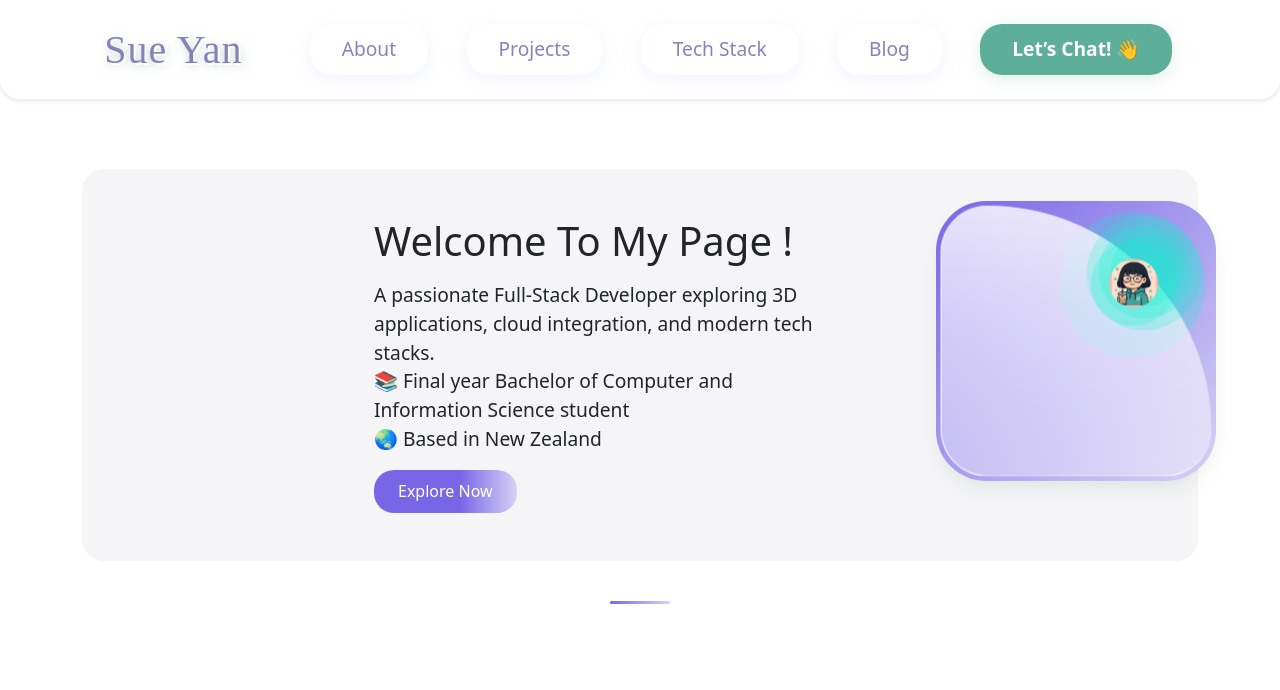
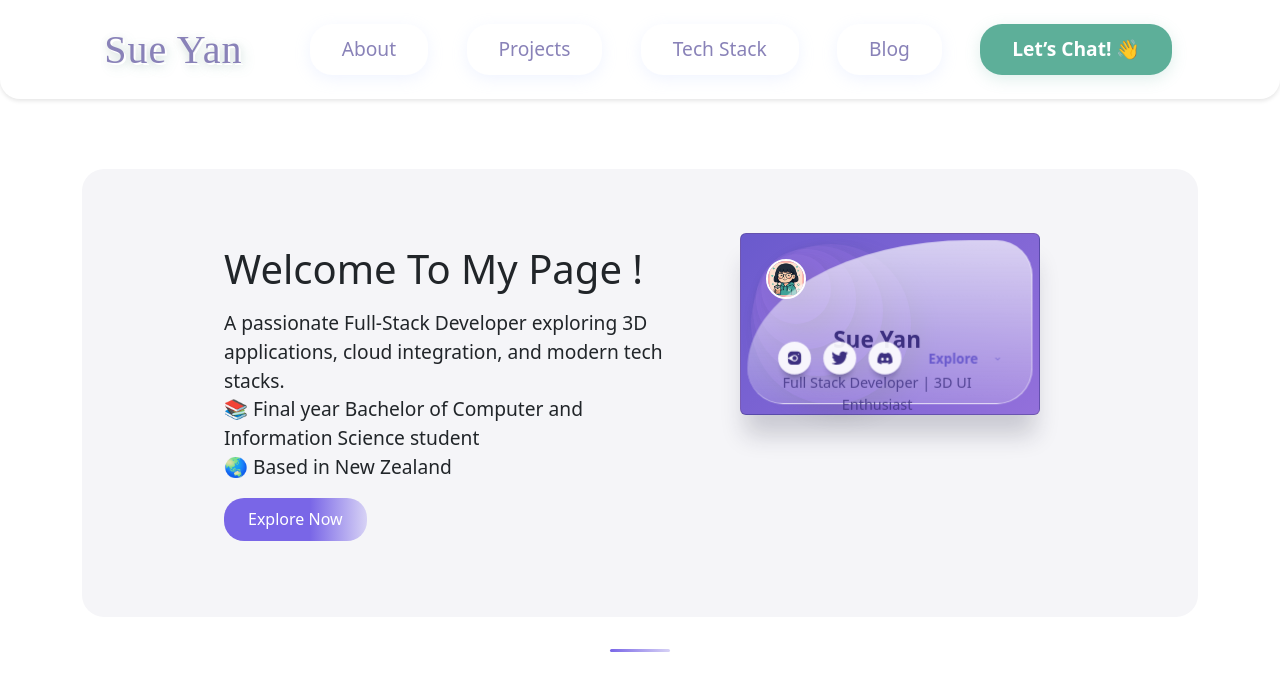
Before and after one commit to sueyan9/my-portfolio, a React (Vite) app: page / in a window 1280 px wide. Shown: the top 690 px of the page. Built offline with nearby package versions, Linux system fonts and the light colour scheme.

Commit message:
avatar img change

```diff
--- /dev/null
+++ b/src/components/AvatarCard.css
@@ -0,0 +1,254 @@
+/* From Uiverse.io by chase2k25 */
+.parent {
+    width: 300px;
+    height: 320px;
+    perspective: 1200px;
+}
+
+.card {
+    height: 100%;
+    border-radius: 40px;
+    background: linear-gradient(
+            135deg,
+            rgb(106, 90, 205) 0%,
+            rgb(147, 112, 219) 100%
+    );
+    transition: all 0.6s ease-in-out;
+    transform-style: preserve-3d;
+    box-shadow:
+            rgba(30, 30, 60, 0) 40px 50px 25px -40px,
+            rgba(30, 30, 60, 0.2) 0px 25px 25px -5px;
+}
+
+.glass {
+    transform-style: preserve-3d;
+    position: absolute;
+    inset: 10px;
+    border-radius: 45px;
+    border-top-left-radius: 100%;
+    background: linear-gradient(
+            0deg,
+            rgba(255, 255, 255, 0.2) 0%,
+            rgba(255, 255, 255, 0.7) 100%
+    );
+    transform: translate3d(0px, 0px, 30px);
+    border-right: 1px solid rgba(255, 255, 255, 0.5);
+    border-bottom: 1px solid rgba(255, 255, 255, 0.5);
+    transition: all 0.6s ease-in-out;
+}
+
+.content {
+    padding: 90px 50px 0px 25px;
+    transform: translate3d(0, 0, 31px);
+}
+
+.content .title {
+    display: block;
+    color: #3c2f80;
+    font-weight: 900;
+    font-size: 22px;
+}
+
+.content .text {
+    display: block;
+    color: rgba(60, 47, 128, 0.8);
+    font-size: 14px;
+    margin-top: 15px;
+}
+
+.bottom {
+    padding: 12px 15px;
+    transform-style: preserve-3d;
+    position: absolute;
+    bottom: 25px;
+    left: 25px;
+    right: 25px;
+    display: flex;
+    align-items: center;
+    justify-content: space-between;
+    transform: translate3d(0, 0, 31px);
+}
+
+.bottom .view-more {
+    display: flex;
+    align-items: center;
+    width: 40%;
+    justify-content: flex-end;
+    transition: all 0.3s ease-in-out;
+}
+
+.bottom .view-more:hover {
+    transform: translate3d(0, 0, 15px);
+}
+
+.bottom .view-more .view-more-button {
+    background: none;
+    border: none;
+    color: #6a5acd;
+    font-weight: bold;
+    font-size: 13px;
+}
+
+.bottom .view-more .svg {
+    fill: none;
+    stroke: #6a5acd;
+    stroke-width: 2.5px;
+    max-height: 14px;
+}
+
+.bottom .social-buttons-container {
+    display: flex;
+    gap: 12px;
+    transform-style: preserve-3d;
+}
+
+.bottom .social-buttons-container .social-button {
+    width: 32px;
+    aspect-ratio: 1;
+    padding: 6px;
+    background: rgba(255, 255, 255, 0.9);
+    border-radius: 50%;
+    border: none;
+    display: grid;
+    place-content: center;
+    box-shadow: rgba(30, 30, 60, 0.4) 0px 8px 6px -5px;
+}
+
+.bottom .social-buttons-container .social-button:first-child {
+    transition:
+            transform 0.3s ease-in-out 0.3s,
+            box-shadow 0.3s ease-in-out 0.3s;
+}
+
+.bottom .social-buttons-container .social-button:nth-child(2) {
+    transition:
+            transform 0.3s ease-in-out 0.5s,
+            box-shadow 0.3s ease-in-out 0.5s;
+}
+
+.bottom .social-buttons-container .social-button:nth-child(3) {
+    transition:
+            transform 0.3s ease-in-out 0.7s,
+            box-shadow 0.3s ease-in-out 0.7s;
+}
+
+.bottom .social-buttons-container .social-button .svg {
+    width: 16px;
+    fill: #3c2f80;
+}
+
+.bottom .social-buttons-container .social-button:hover {
+    background: #3c2f80;
+}
+
+.bottom .social-buttons-container .social-button:hover .svg {
+    fill: #ffffff;
+}
+
+.bottom .social-buttons-container .social-button:active {
+    background: #ffd700;
+}
+
+.bottom .social-buttons-container .social-button:active .svg {
+    fill: #3c2f80;
+}
+
+.logo {
+    position: absolute;
+    left: 0;
+    top: 0;
+    transform-style: preserve-3d;
+}
+
+.logo .circle {
+    display: block;
+    position: absolute;
+    aspect-ratio: 1;
+    border-radius: 50%;
+    top: 0;
+    left: 0;
+    box-shadow: rgba(100, 100, 111, 0.2) 10px 10px 20px 0px;
+    background: rgba(147, 112, 219, 0.3);
+    transition: all 0.6s ease-in-out;
+}
+
+.logo .circle1 {
+    width: 160px;
+    transform: translate3d(0, 0, 25px);
+    top: 10px;
+    left: 10px;
+}
+
+.logo .circle2 {
+    width: 130px;
+    transform: translate3d(0, 0, 45px);
+    top: 12px;
+    left: 12px;
+    transition-delay: 0.3s;
+}
+
+.logo .circle3 {
+    width: 100px;
+    transform: translate3d(0, 0, 65px);
+    top: 15px;
+    left: 15px;
+    transition-delay: 0.6s;
+}
+
+.logo .circle4 {
+    width: 70px;
+    transform: translate3d(0, 0, 85px);
+    top: 20px;
+    left: 20px;
+    transition-delay: 0.9s;
+}
+
+.logo .circle5 {
+    width: 40px;
+    transform: translate3d(0, 0, 105px);
+    top: 25px;
+    left: 25px;
+    display: grid;
+    place-content: center;
+    transition-delay: 1.2s;
+}
+
+.logo .circle5 .svg {
+    width: 18px;
+    fill: #ffffff;
+}
+
+.parent:hover .card {
+    transform: rotate3d(1, -1, 0, 25deg);
+    box-shadow:
+            rgba(30, 30, 60, 0.3) 30px 50px 25px -40px,
+            rgba(30, 30, 60, 0.15) 0px 25px 30px 0px;
+}
+
+.parent:hover .card .bottom .social-buttons-container .social-button {
+    transform: translate3d(0, 0, 60px);
+    box-shadow: rgba(30, 30, 60, 0.25) 5px 20px 10px 0px;
+}
+
+.parent:hover .card .logo .circle2 {
+    transform: translate3d(0, 0, 65px);
+}
+
+.parent:hover .card .logo .circle3 {
+    transform: translate3d(0, 0, 85px);
+}
+
+.parent:hover .card .logo .circle4 {
+    transform: translate3d(0, 0, 105px);
+}
+
+.parent:hover .card .logo .circle5 {
+    transform: translate3d(0, 0, 125px);
+}
+.avatar-img {
+    width: 100%;
+    height: 100%;
+    object-fit: cover;
+    border-radius: 50%;
+    border: 2px solid white;
+}
--- a/src/components/AvatarCard.jsx
+++ b/src/components/AvatarCard.jsx
@@ -1,101 +1,78 @@
 import React from "react";
-import styled from "styled-components";
-import palaceImg from "../assets/avatar.png";
-
-const CardWrapper = styled.div`
-  position: absolute;
-  top: 32px;
-  right: 32px;
-  z-index: 20;
-  @media (max-width: 768px) {
-    top: 12px;
-    right: 12px;
-    transform: scale(0.8);
-  }
-`;
-
-const Parent = styled.div`
-  width: 280px;
-  height: 280px;
-  perspective: 1000px;
-`;
-
-const Card = styled.div`
-  height: 100%;
-  border-radius: 50px;
-  background: linear-gradient(135deg,rgb(121, 102, 231) 0%,  #d7d2f5  100%);
-  transition: all 0.5s cubic-bezier(.25,.8,.25,1);
-  transform-style: preserve-3d;
-  box-shadow: rgba(5, 71, 17, 0.1) 0px 10px 20px -5px;
-  position: relative;
-  &:hover {
-    transform: rotate3d(1, 1, 0, 20deg) scale(1.05);
-    box-shadow: rgba(5, 71, 17, 0.2) 0px 20px 30px 0px;
-  }
-`;
-
-const Glass = styled.div`
-  position: absolute;
-  inset: 8px;
-  border-radius: 55px;
-  border-top-right-radius: 100%;
-  background: linear-gradient(0deg, rgba(255,255,255,0.349) 0%, rgba(255,255,255,0.815) 100%);
-  border-left: 1px solid white;
-  border-bottom: 1px solid white;
-  transform: translate3d(0px, 0px, 25px);
-  transition: all 0.5s;
-`;
-
-const Logo = styled.div`
-  position: absolute;
-  right: 0;
-  top: 0;
-  transform-style: preserve-3d;
-    transform: scale(1.1);
-`;
-
-const Circle = styled.span`
-  display: block;
-  position: absolute;
-  aspect-ratio: 1;
-  border-radius: 50%;
-  top: 0;
-  right: 0;
-  background: rgba(0, 249, 203, 0.2);
-  transition: all 0.5s;
-  ${({ size, z, t, r }) => `
-    width: ${size}px;
-    transform: translate3d(0,0,${z}px);
-    top: ${t}px;
-    right: ${r}px;
-  `}
-`;
-
-const Avatar = styled.img`
-  width: 40px;
-  height: 40px;
-  border-radius: 50%;
-  object-fit: cover;
-  display: block;
-`;
+import "./AvatarCard.css";
+import avatar from "../assets/avatar.png";
 
 export default function AvatarCard() {
     return (
-        <CardWrapper>
-            <Parent>
-                <Card>
-                    <Logo>
-                        <Circle size={130} z={20} t={12} r={12} />
-                        <Circle size={100} z={40} t={18} r={18} />
-                        <Circle size={80} z={60} t={28} r={28} />
-                        <Circle size={60} z={80} t={38} r={38} />
-                        <Circle size={70} z={100} t={45} r={45} style={{display: "grid", placeContent: "center"}}>
-                            <Avatar src={palaceImg} alt="avatar" />
-                        </Circle>
-                    </Logo>
-                    <Glass />
-                </Card>
-            </Parent>
-        </CardWrapper>
+        <div class="parent">
+            <div class="card">
+                <div class="logo">
+                    <span class="circle circle1"></span>
+                    <span class="circle circle2"></span>
+                    <span class="circle circle3"></span>
+                    <span class="circle circle4"></span>
+                    <span class="circle circle5">
+                    <img src={avatar} alt="avatar" className="avatar-img" />
+                    </span>
+                </div>
+                <div class="glass"></div>
+                <div class="content">
+                    <span class="title">Sue Yan</span>
+                    <span class="text"
+                    >Full Stack Developer | 3D UI Enthusiast</span
+                    >
+                </div>
+                <div class="bottom">
+                    <div class="social-buttons-container">
+                        <button class="social-button social-button1">
+                            <svg
+                                viewBox="0 0 30 30"
+                                xmlns="http://www.w3.org/2000/svg"
+                                class="svg"
+                            >
+                                <path
+                                    d="M 9.9980469 3 C 6.1390469 3 3 6.1419531 3 10.001953 L 3 20.001953 C 3 23.860953 6.1419531 27 10.001953 27 L 20.001953 27 C 23.860953 27 27 23.858047 27 19.998047 L 27 9.9980469 C 27 6.1390469 23.858047 3 19.998047 3 L 9.9980469 3 z M 22 7 C 22.552 7 23 7.448 23 8 C 23 8.552 22.552 9 22 9 C 21.448 9 21 8.552 21 8 C 21 7.448 21.448 7 22 7 z M 15 9 C 18.309 9 21 11.691 21 15 C 21 18.309 18.309 21 15 21 C 11.691 21 9 18.309 2 15 C 9 11.691 11.691 9 15 9 z M 15 11 A 4 4 0 0 0 11 15 A 4 4 0 0 0 15 19 A 4 4 0 0 0 19 15 A 4 4 0 0 0 15 11 z"
+                                ></path>
+                            </svg>
+                        </button>
+                        <button class="social-button social-button2">
+                            <svg
+                                viewBox="0 0 512 512"
+                                xmlns="http://www.w3.org/2000/svg"
+                                class="svg"
+                            >
+                                <path
+                                    d="M459.37 151.716c.325 4.548.325 9.097.325 13.645 0 138.72-105.583 298.558-298.558 298.558-59.452 0-114.68-17.219-161.137-47.106 8.447.974 16.568 1.299 25.34 1.299 49.055 0 94.213-16.568 130.274-44.832-46.132-.975-84.792-31.188-98.112-72.772 6.498.974 12.995 1.624 19.818 1.624 9.421 0 18.843-1.3 27.614-3.573-48.081-9.747-84.143-51.98-84.143-102.985v-1.299c13.969 7.797 30.214 12.67 47.431 13.319-28.264-18.843-46.781-51.005-46.781-87.391 0-19.492 5.197-37.36 14.294-52.954 51.655 63.675 129.3 105.258 216.365 109.807-1.624-7.797-2.599-15.918-2.599-24.04 0-57.828 46.782-104.934 104.934-104.934 30.213 0 57.502 12.67 76.67 33.137 23.715-4.548 46.456-13.32 66.599-25.34-7.798 24.366-24.366 44.833-46.132 57.827 21.117-2.273 41.584-8.122 60.426-16.243-14.292 20.791-32.161 39.308-52.628 54.253z"
+                                ></path>
+                            </svg>
+                        </button>
+                        <button class="social-button social-button3">
+                            <svg
+                                viewBox="0 0 640 512"
+                                xmlns="http://www.w3.org/2000/svg"
+                                class="svg"
+                            >
+                                <path
+                                    d="M524.531,69.836a1.5,1.5,0,0,0-.764-.7A485.065,485.065,0,0,0,404.081,32.03a1.816,1.816,0,0,0-1.923.91,337.461,337.461,0,0,0-14.9,30.6,447.848,447.848,0,0,0-134.426,0,309.541,309.541,0,0,0-15.135-30.6,1.89,1.89,0,0,0-1.924-.91A483.689,483.689,0,0,0,116.085,69.137a1.712,1.712,0,0,0-.788.676C39.068,183.651,18.186,294.69,28.43,404.354a2.016,2.016,0,0,0,.765,1.375A487.666,487.666,0,0,0,176.02,479.918a1.9,1.9,0,0,0,2.063-.676A348.2,348.2,0,0,0,208.12,430.4a1.86,1.86,0,0,0-1.019-2.588,321.173,321.173,0,0,1-45.868-21.853,1.885,1.885,0,0,1-.185-3.126c3.082-2.309,6.166-4.711,9.109-7.137a1.819,1.819,0,0,1,1.9-.256c96.229,43.917,200.41,43.917,295.5,0a1.812,1.812,0,0,1,1.924.233c2.944,2.426,6.027,4.851,9.132,7.16a1.884,1.884,0,0,1-.162,3.126,301.407,301.407,0,0,1-45.89,21.83,1.875,1.875,0,0,0-1,2.611,391.055,391.055,0,0,0,30.014,48.815,1.864,1.864,0,0,0,2.063.7A486.048,486.048,0,0,0,610.7,405.729a1.882,1.882,0,0,0,.765-1.352C623.729,277.594,590.933,167.465,524.531,69.836ZM222.491,337.58c-28.972,0-52.844-26.587-52.844-59.239S193.056,219.1,222.491,219.1c29.665,0,53.306,26.82,52.843,59.239C275.334,310.993,251.924,337.58,222.491,337.58Zm195.38,0c-28.971,0-52.843-26.587-52.843-59.239S388.437,219.1,417.871,219.1c29.667,0,53.307,26.82,52.844,59.239C470.715,310.993,447.538,337.58,417.871,337.58Z"
+                                ></path>
+                            </svg>
+                        </button>
+                    </div>
+                    <div class="view-more">
+                        <button class="view-more-button">Explore</button>
+                        <svg
+                            class="svg"
+                            xmlns="http://www.w3.org/2000/svg"
+                            viewBox="0 0 24 24"
+                            stroke-linecap="round"
+                            stroke-linejoin="round"
+                        >
+                            <path d="m6 9 6 6 6-6"></path>
+                        </svg>
+                    </div>
+                </div>
+            </div>
+        </div>
+
     );
 }
```
